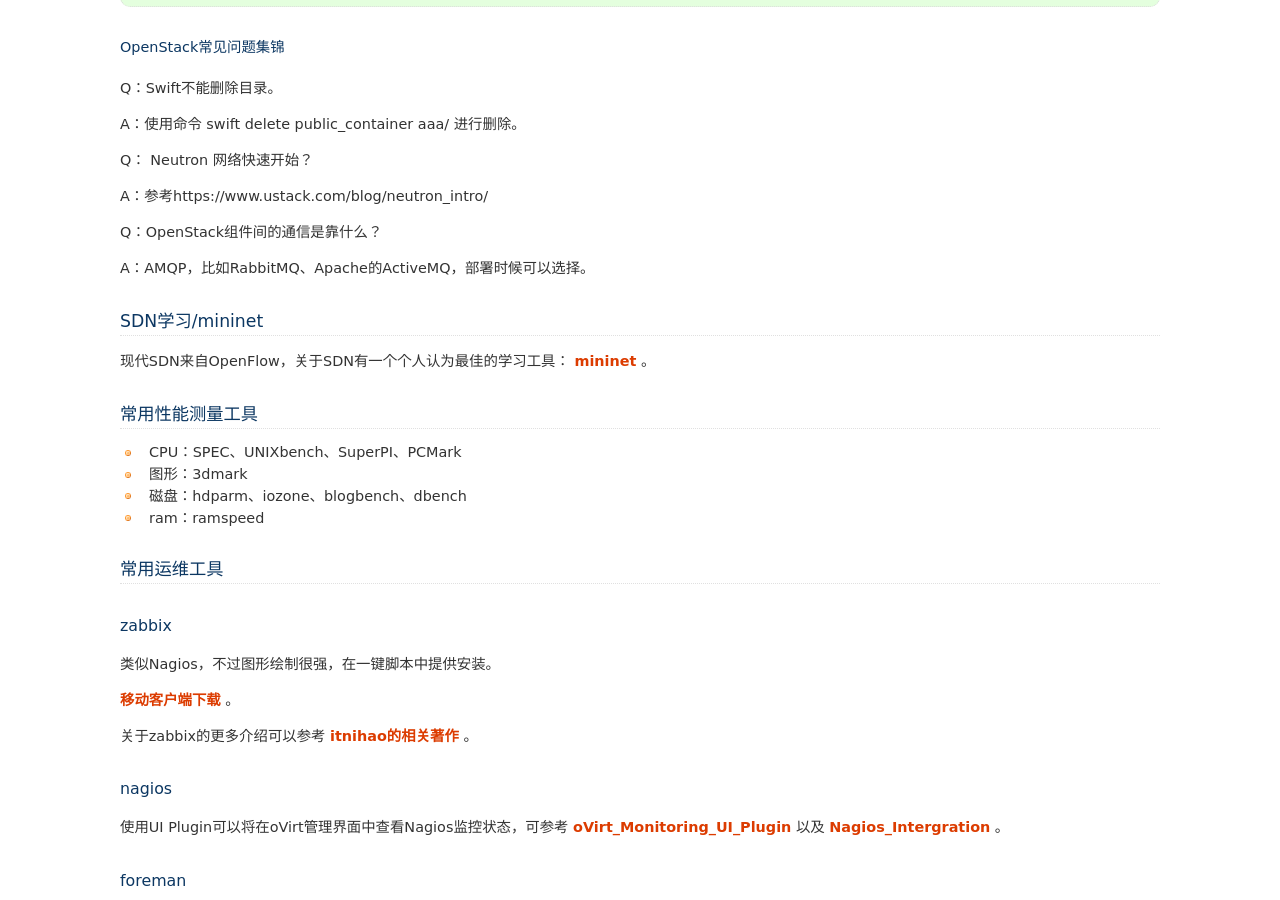
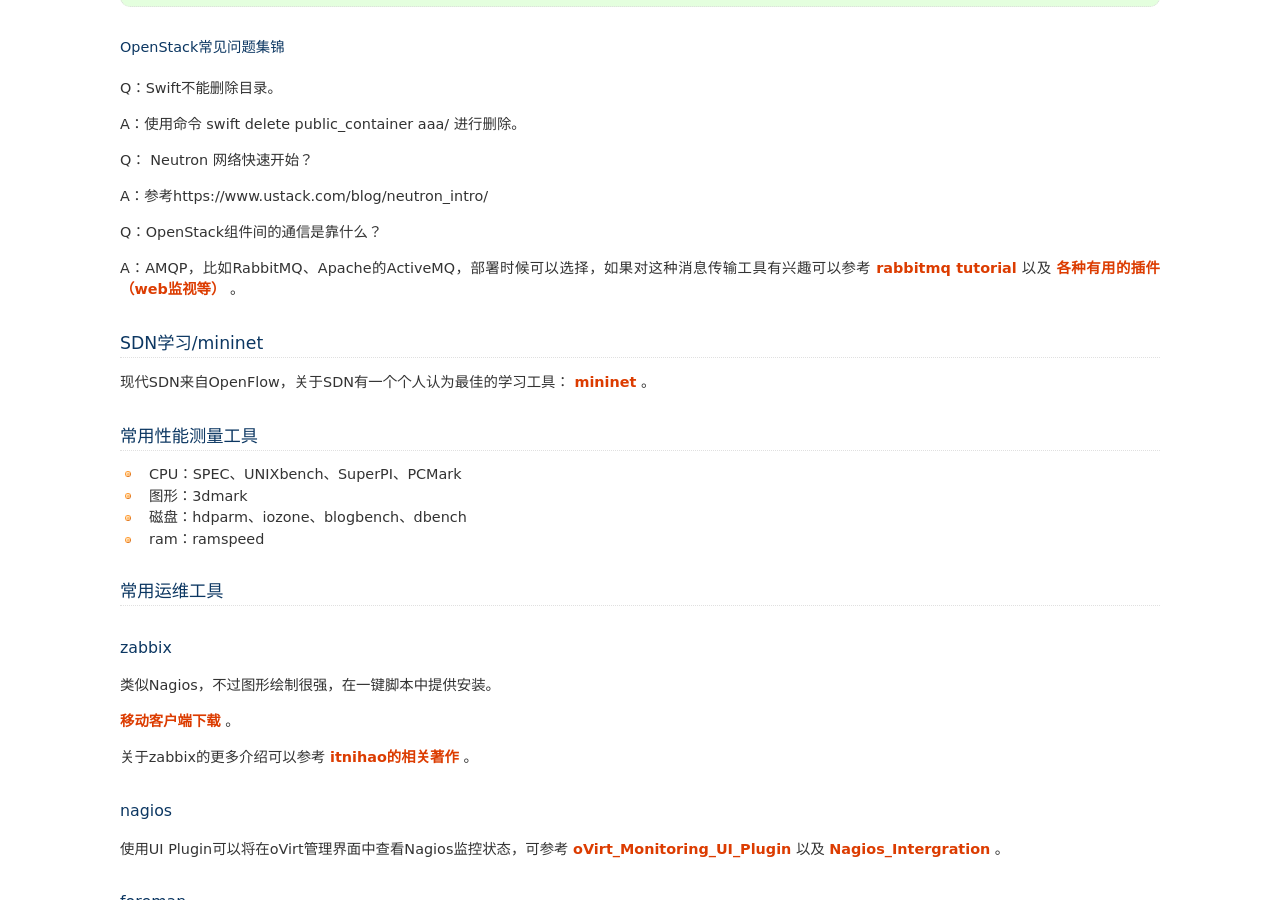
Before and after one commit to lofyer/InTheCloud, a Sphinx documentation site: the page built from source/posts/appendix01.rst, in a window 1280 px wide and 900 px high, scrolled down 6720 px. Built offline with Sphinx 7.4.7, drawn with Linux system fonts in a browser that asks for light colours; formulas are drawn with MathJax 3.

Commit message:
rabbitmq tutorial

```diff
--- a/source/posts/appendix01.rst
+++ b/source/posts/appendix01.rst
@@ -172,7 +172,7 @@
 
 Q：OpenStack组件间的通信是靠什么？
 
-A：AMQP，比如RabbitMQ、Apache的ActiveMQ，部署时候可以选择。
+A：AMQP，比如RabbitMQ、Apache的ActiveMQ，部署时候可以选择，如果对这种消息传输工具有兴趣可以参考 `rabbitmq tutorial <http://www.rabbitmq.com/getstarted.html>`_ 以及 `各种有用的插件（web监视等） <http://www.rabbitmq.com/plugins.html>`_ 。
 
 ----------------
 SDN学习/mininet
```
